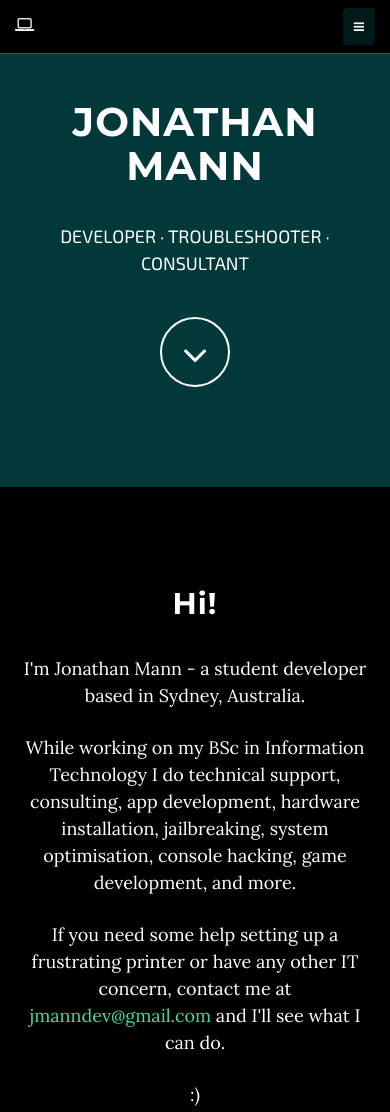
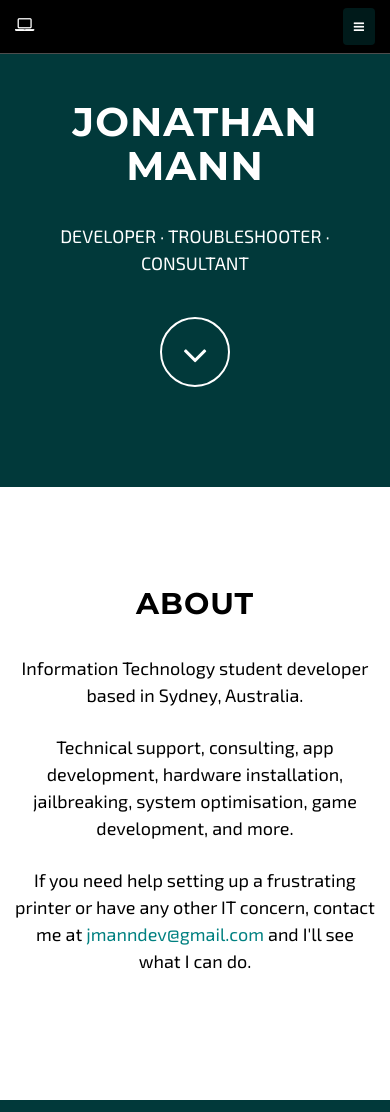
Before and after one commit to jmanndev/jmanndev.github.io, a website: page index.html in a window 390 px wide. Shown: the top 1112 px of the page. Drawn offline with nearby package versions, Linux system fonts and the light colour scheme.

Commit message:
Light Mode

```diff
--- a/css/styles.css
+++ b/css/styles.css
@@ -1,19 +1,29 @@
 h2 {
-  text-transform: none;
+    text-transform: uppercase;
 }
 
 .navbar-custom .navbar-toggle {
-  background-color: rgba(0, 128, 128, 0.2);
+    background-color: rgba(0, 128, 128, 0.2);
+}
+
+
+.navbar-custom.top-nav-collapse div div a {
+    color: black;
 }
 
 @media (min-width: 768px) {
-  .navbar-custom.top-nav-collapse {
-    border-bottom: 1px solid rgba(0, 128, 128, 0.3);
-  }
+    .navbar-custom.top-nav-collapse {
+        border-bottom: 1px solid rgba(0, 128, 128, 0.3);
+        background-color: white;
+    }
 }
 
 .navbar-custom .nav li.active a {
-  background-color: rgba(0, 128, 128, 0.3);
+    background-color: rgba(0, 128, 128, 0.3);
+}
+
+
+.navbar-custom {
 }
 
 #contact_form div input, textarea {
@@ -23,3 +33,13 @@ h2 {
 .intro-text{
     font-family: 'Exo 2', sans-serif;
 }
+
+body {
+    background-color: white;
+    color: black;
+    font-family: 'Exo 2', sans-serif;
+}
+
+body a {
+    color: #008080;
+}
--- a/index.html
+++ b/index.html
@@ -102,11 +102,10 @@
         <section id="about" class="container content-section text-center">
             <div class="row">
                 <div class="col-lg-8 col-lg-offset-2">
-                    <h2>Hi!</h2>
-                    <p>I'm Jonathan Mann - a student developer based in Sydney, Australia.</p>
-                    <p>While working on my BSc in Information Technology I do technical support, consulting, app development, hardware installation, jailbreaking, system optimisation, console hacking, game development, and more.</p>
-                    <p>If you need some help setting up a frustrating printer or have any other IT concern, contact me at <a href="mailto:jmanndev@gmail.com">jmanndev@gmail.com</a> and I'll see what I can do.</p>
-                    <p>:)</p>
+                    <h2>About</h2>
+                    <p>Information Technology student developer based in Sydney, Australia.</p>
+                    <p>Technical support, consulting, app development, hardware installation, jailbreaking, system optimisation, game development, and more.</p>
+                    <p>If you need help setting up a frustrating printer or have any other IT concern, contact me at <a href="mailto:jmanndev@gmail.com">jmanndev@gmail.com</a> and I'll see what I can do.</p>
                 </div>
             </div>
         </section>
```
Also changed, not shown: css/grayscale.css (indentation only).
